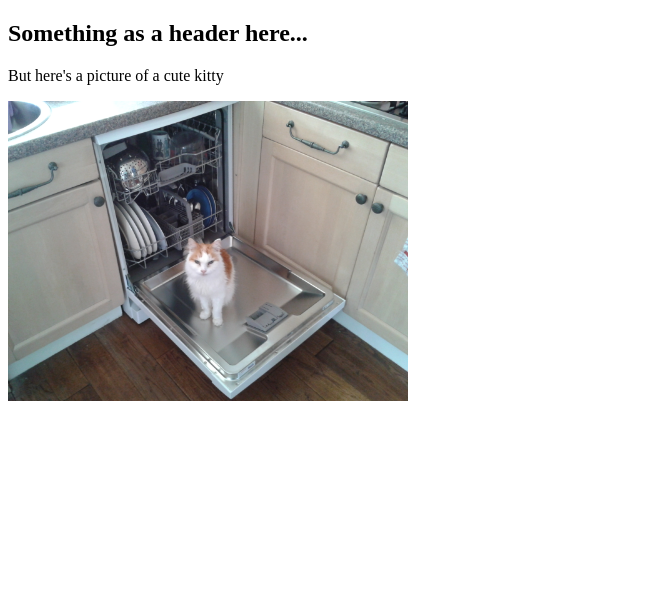
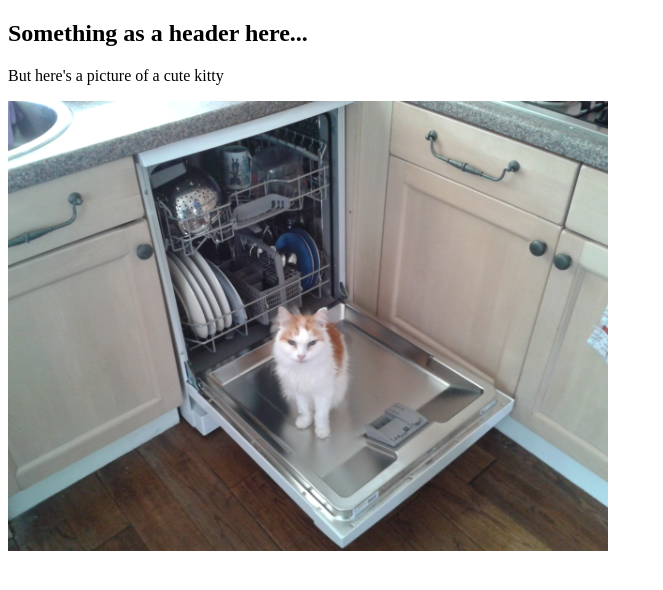
Before and after one commit to arianned/fcc-projects, a plain HTML site: page index.html in a window 1280 px wide. Shown: the whole page, without its empty margins (0-663 px from the left). Drawn offline with Linux system fonts and the light colour scheme.

Commit message:
Further image tweaks

```diff
--- a/index.html
+++ b/index.html
@@ -6,6 +6,6 @@
 <body>
   <h2>Something as a header here...</h2>
   <p>But here's a picture of a cute kitty</p>
-  <img src="images/gerry-on-dishwasher.jpg" alt="a silly kitty on a dishwasher" width="400">
+  <img src="images/gerry-on-dishwasher.jpg" alt="a silly kitty on a dishwasher" width="600px">
 </body>
 </html>
```
